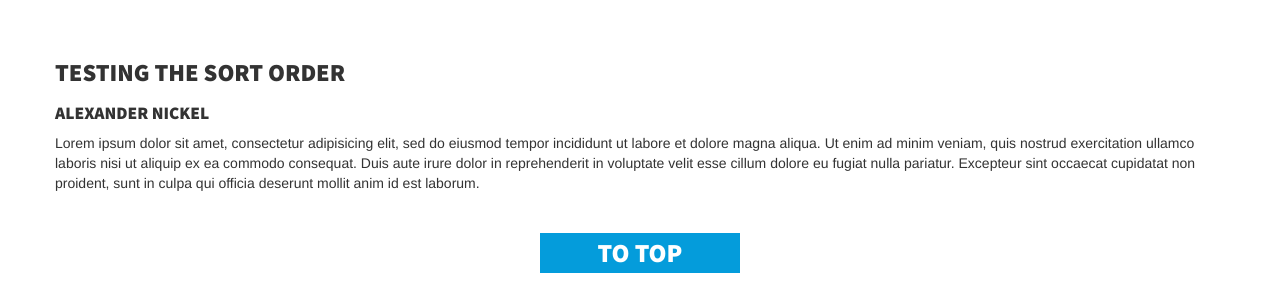
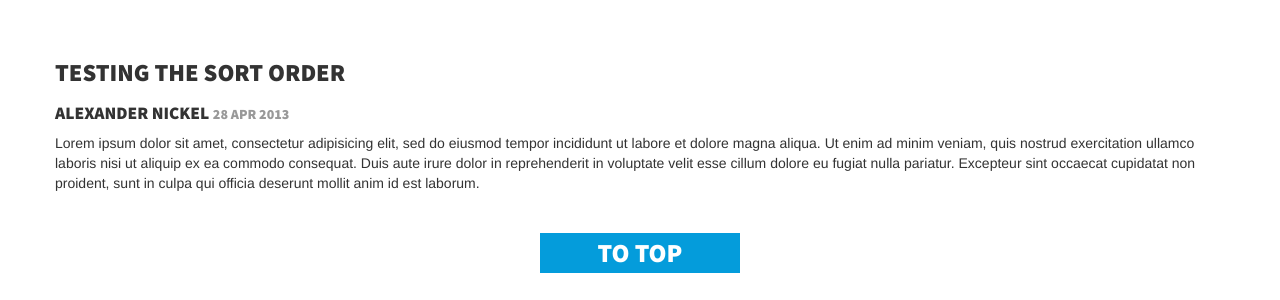
Before and after one commit to mralexandernickel/mralexandernickel.github.com, a Jekyll site: the page built from _posts/2013-04-28-testing-the-sort-order.md, in a window 1280 px wide. Shown: the part 357-657 px from the top of the page. Built offline with Jekyll 4.4.1, drawn with Linux system fonts in a browser that asks for light colours; nearby versions of some CDN libraries.

Commit message:
debugging

```diff
--- a/_layouts/post.html
+++ b/_layouts/post.html
@@ -42,7 +42,7 @@
     <div id="wrapper" class="container">
       <article>
         <h3>{{ page.title }}</h3>
-        <h4>{{ page.author }} <small>{{ post.date | date_to_string }}</small></h4>
+        <h4>{{ page.author }} <small>{{ page.date | date_to_string }}</small></h4>
         {{ content }}
       </article>
       <a class="totop" href="#">TO TOP</a>
```
